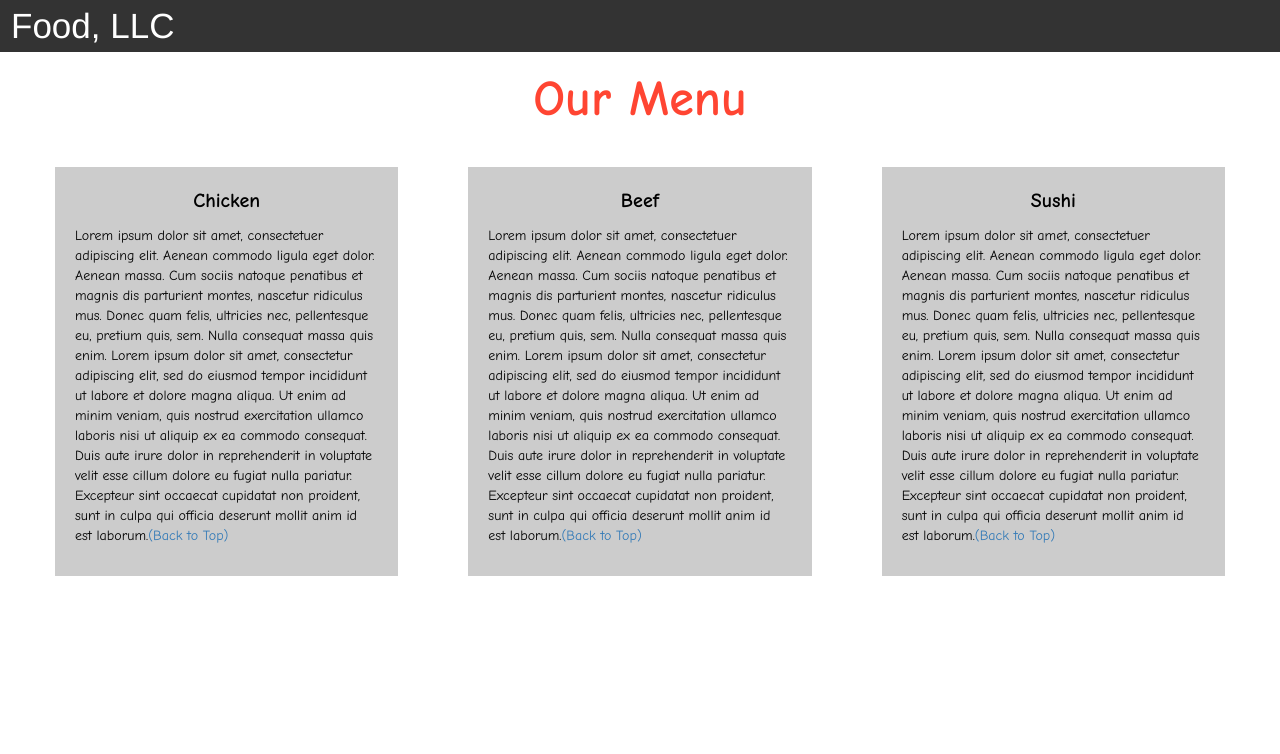
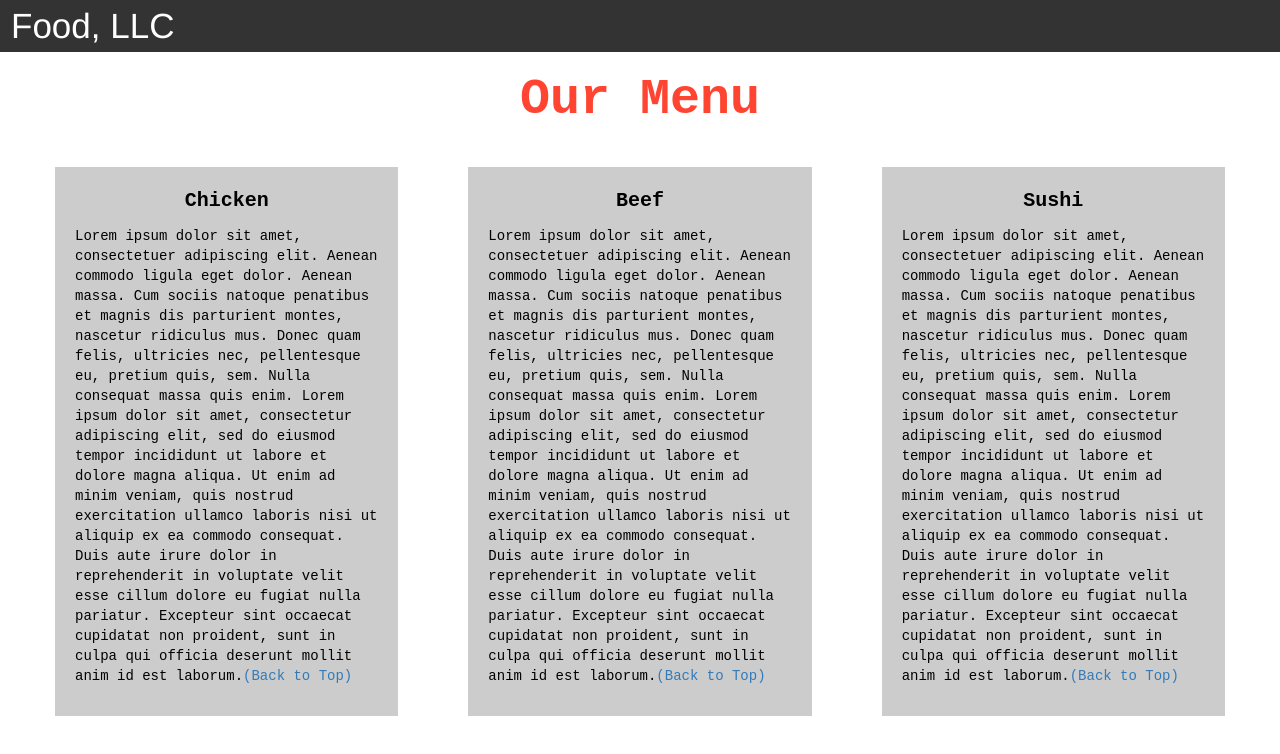
Before and after one commit to swagat69/module3-solution, a plain HTML site: page index.html in a window 1280 px wide. Drawn offline with nearby package versions, Linux system fonts and the light colour scheme.

Commit message:
Update style.css

```diff
--- a/style.css
+++ b/style.css
@@ -37,7 +37,7 @@
   text-align: center;
   color: #ff4532;
   font-size: 50px;
-  font-family: "Comic Sans MS", cursive, sans-serif;
+  font-family: 'Courier New', Courier, monospace;
   font-weight: bold;
 }
 li{
@@ -66,7 +66,7 @@ li{
 	height: auto;
 	color: black;
 	background-color: rgba(0,0,0,0.2);
-	font-family: "Comic Sans MS", cursive, sans-serif;
+	font-family: 'Courier New', Courier, monospace;
 	padding: 20px;
 }
 .item-name{
```
